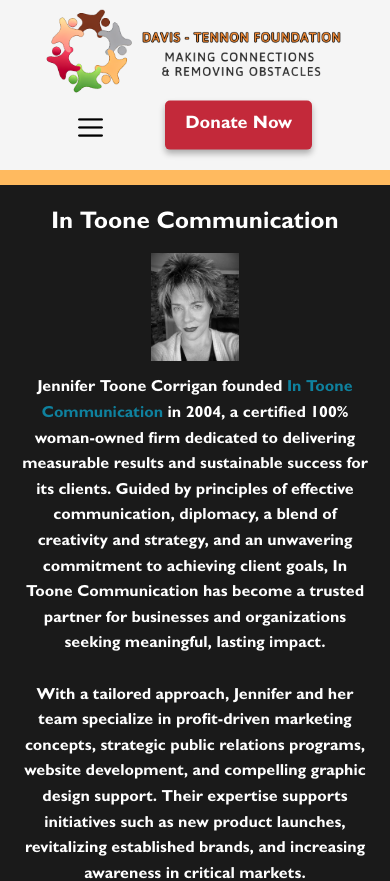
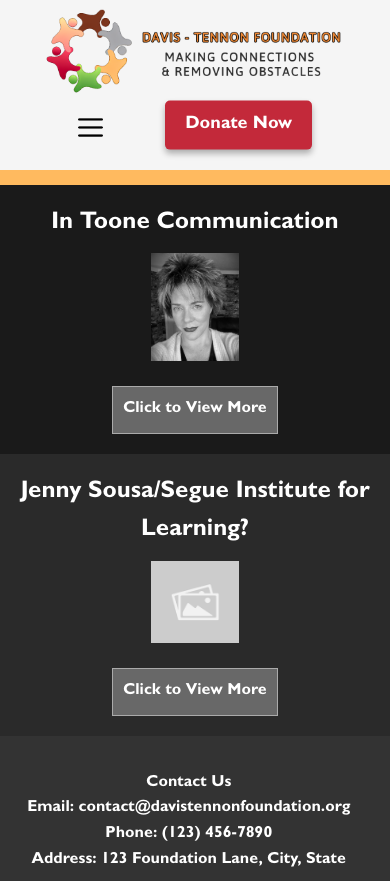
Before and after one commit to AngelJC03/Davis-tennon-foundation, a plain HTML site: page pages/partners.html in a window 390 px wide. Shown: the top 881 px of the page. Drawn offline with Linux system fonts and the light colour scheme.

Commit message:
changed some of the text in the home page

```diff
--- a/css/style.css
+++ b/css/style.css
@@ -277,7 +277,6 @@
             transform: translate(-50%, -50%); /* Adjust positioning to ensure it's centered exactly */
             font-size: 36px; /* Adjust font size */
             color: white; /* Text color */
-            -webkit-text-stroke: 0.8px #000000;
             padding: 20px; /* Add padding around the text */
             border-radius: 10px;
         }
@@ -995,7 +994,6 @@
 
         #page-container {
             display: flex;
-            flex-direction: column; /* Stack the divs on top of each other */
         }
 
         .partner {
@@ -1031,7 +1029,7 @@
 
         .partner-image1,
         .partner-image2 {
-            max-width: 100%; /* Ensures the image takes up the available space without distortion */
+            max-width: 50%; /* Ensures the image takes up the available space without distortion */
             height: auto;
             margin-bottom: 15px; /* Adds space between the image and the description */
         }
@@ -1056,6 +1054,34 @@
 
         .partner.in-view {
             opacity: 1;
+        }
+
+        .toggle-bar1,
+        .toggle-bar2 {
+            display: none;
+            cursor: pointer;
+            background-color: #686868;
+            padding: 10px;
+            text-align: center;
+            font-weight: bold;
+            border: 1px solid #aaaaaa;
+            margin-top: 10px;
+        }
+
+        @media (max-width: 768px) {
+            #page-container {
+                display: flex;
+                flex-direction: column;
+            }
+            .partner-description1,
+            .partner-description2 {
+                display: none; /* Show content for screens larger than 768px */
+            }
+
+            .toggle-bar1,
+            .toggle-bar2 {
+                display: block; /* Hide the toggle bar for larger screens */
+            }
         }
 
         /********
--- a/pages/partners.html
+++ b/pages/partners.html
@@ -50,6 +50,7 @@
             <h2 class="partner-title1">In Toone Communication</h2>
             <div class="partner-content1">
                 <img src="../images/partner-photos/toone-corrigan.JPEG" alt="Partner 1 Image" class="partner-image1" width=25%>
+                <div class="toggle-bar1" onclick="toggleText1()">Click to View More</div>
                 <p class="partner-description1">Jennifer Toone Corrigan founded <a href="https://intoone.com/">In Toone Communication</a> in 2004, a certified 100% woman-owned firm dedicated to delivering measurable
                     results and sustainable success for its clients. Guided by principles of effective communication, diplomacy, a blend of creativity and strategy, and an unwavering
                      commitment to achieving client goals, In Toone Communication has become a trusted partner for businesses and organizations seeking meaningful, lasting impact. <br><br>
@@ -66,12 +67,75 @@
         <div class="partner partner2">
             <h2 class="partner-title2">Jenny Sousa/Segue Institute for Learning?</h2>
             <div class="partner-content2">
-                <img src="path-to-image.jpg" alt="Partner 2 Image" class="partner-image2">
-                <p class="partner-description2">This is a description of Partner 2. They bring valuable expertise to our cause.</p>
+                <img src="../images/home-page-photos/placeHolder.png" alt="Partner 2 Image" class="partner-image2" width=25%>
+                <div class="toggle-bar2" onclick="toggleText2()">Click to View More</div>
+                <p class="partner-description2">this is where the other partner description will go</p>
             </div>
         </div>
     </div>
 
+
+    <script>
+        // Function to toggle visibility of Partner 1 description
+function toggleText1() {
+    var description = document.querySelector('.partner-description1');
+    var toggleBar = document.querySelector('.toggle-bar1');
+
+    // Check if the description is visible
+    if (description.style.display === "none" || description.style.display === "") {
+        description.style.display = "block";  // Show description
+        toggleBar.innerHTML = "Click to Hide";  // Change toggle bar text
+    } else {
+        description.style.display = "none";  // Hide description
+        toggleBar.innerHTML = "Click to View More";  // Reset toggle bar text
+    }
+}
+
+// Function to toggle visibility of Partner 2 description
+function toggleText2() {
+    var description = document.querySelector('.partner-description2');
+    var toggleBar = document.querySelector('.toggle-bar2');
+
+    // Check if the description is visible
+    if (description.style.display === "none" || description.style.display === "") {
+        description.style.display = "block";  // Show description
+        toggleBar.innerHTML = "Click to Hide";  // Change toggle bar text
+    } else {
+        description.style.display = "none";  // Hide description
+        toggleBar.innerHTML = "Click to View More";  // Reset toggle bar text
+    }
+}
+
+// Resize function to handle screen width and toggle visibility
+function handleResize() {
+    var partner1Description = document.querySelector('.partner-description1');
+    var partner2Description = document.querySelector('.partner-description2');
+    var toggleBar1 = document.querySelector('.partner1 .toggle-bar1');
+    var toggleBar2 = document.querySelector('.partner2 .toggle-bar2');
+
+    // Handle visibility based on screen size
+    if (window.innerWidth > 768) {
+        // Show descriptions on larger screens
+        partner1Description.style.display = "block";
+        partner2Description.style.display = "block";
+        toggleBar1.innerHTML = "Click to Hide";
+        toggleBar2.innerHTML = "Click to Hide";
+    } else {
+        // Hide descriptions on smaller screens
+        partner1Description.style.display = "none";
+        partner2Description.style.display = "none";
+        toggleBar1.innerHTML = "Click to View More";
+        toggleBar2.innerHTML = "Click to View More";
+    }
+}
+
+// Add event listener for window resize
+window.addEventListener('resize', handleResize);
+
+// Call handleResize initially to set the correct layout on page load
+handleResize();
+
+    </script>
 
     <footer>
         <div class="footer-container">
```
Also changed, not shown: index.html (+1 -1 lines), pages/foundation-staff.html (+18 -9 lines), images/staff-photos/jenny-sousa.jpg (added), 1 other file.
